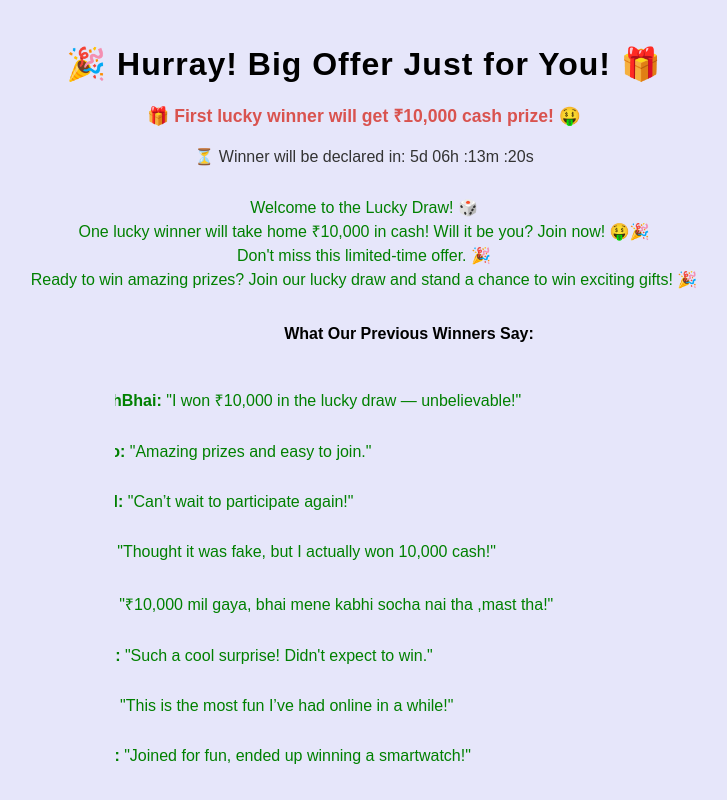
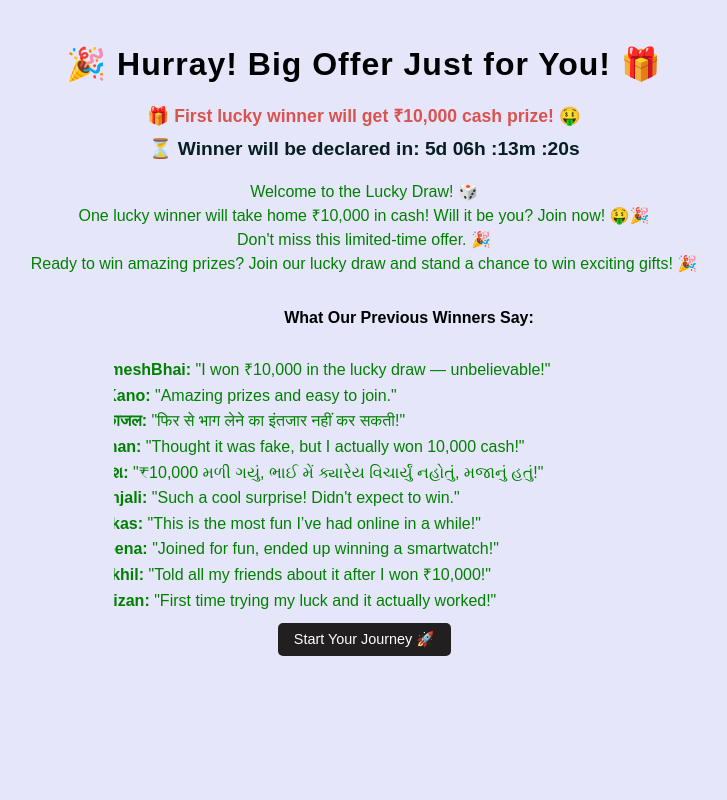
Before and after one commit to Ronak0602/lucky-draw-frontend, a React (Create React App) app: page / in a window 1280 px wide. Shown: the top 800 px of the page, without its empty margins (276-1003 px from the left). Built offline with nearby package versions, Linux system fonts and the light colour scheme.

Commit message:
Fix: Adjust gap between Pay ₹1 and Choose File button

```diff
--- a/src/components/CountdownTimer.jsx
+++ b/src/components/CountdownTimer.jsx
@@ -34,7 +34,7 @@ const CountdownTimer = ({ targetDate }) => {
   }
 
   return (
-    <div style={{ fontSize: "1rem", color: "#333", margin: "10px 0", textAlign: "center" }}>
+  <div className="countdown-timer">
     ⏳ Winner will be declared in:{" "}
     {timeLeft.days > 0 && `${timeLeft.days}d `}
     {timeLeft.hours.toString().padStart(2, "0")}h :
@@ -42,6 +42,7 @@ const CountdownTimer = ({ targetDate }) => {
     {timeLeft.seconds.toString().padStart(2, "0")}s
   </div>
 );
+
 };
 
 export default CountdownTimer;
--- a/src/components/IntroPage.css
+++ b/src/components/IntroPage.css
@@ -4,10 +4,12 @@
   flex-direction: column;
   align-items: center;
   justify-content: flex-start;
-  height: 120vh;
+  min-height: 100vh;
   padding: 1rem;
   padding-top: 5px;
+  padding-bottom: 30px;
   background-color: #e6e6fa;
+  box-sizing: border-box;
 }
 
 .intro-title {
@@ -43,14 +45,13 @@
 .start-button {
   padding: 8px 10px;
   font-size: 0.9rem;
-  background-color: black;
+  background-color: rgb(33, 31, 31);
   color: #fff;
   border: none;
   border-radius: 5px;
   cursor: pointer;
   width: 173px;
-
-  margin-bottom: 40px;
+  margin-bottom: 5px;
 }
 
 
@@ -59,13 +60,16 @@
     opacity: 0;
     transform: translateY(-50px);
   }
+
   60% {
     opacity: 1;
     transform: translateY(20px);
   }
+
   80% {
     transform: translateY(-10px);
   }
+
   100% {
     transform: translateY(0);
   }
@@ -85,26 +89,73 @@
 
 /* Winner comment container */
 .winner-comment-container {
-  width: 100%;                   /* Full width of the parent container */
-  overflow: hidden;              /* Hide the overflowing text */
-  display: flex;                 /* Horizontal movement */
+  width: 100%;
+  /* Full width of the parent container */
+  overflow: hidden;
+  /* Hide the overflowing text */
+  display: flex;
+  /* Horizontal movement */
   position: relative;
 }
 
-/* The text that scrolls */
+
 .winner-comment-text {
-  display: inline-block;         /* Keep it in one line */
-  white-space: nowrap;           /* No line breaks allowed */
-  animation: scroll-left-to-right 10s linear infinite; /* Continuous scroll */
+  margin: 0 19px;
+  line-height: 1.6;
+  display: block;
+  display: inline-block;
+  white-space: nowrap;
+  animation: scroll-left-to-right 10s linear infinite;
   color: green;
 }
 
 /* Define the animation for the text */
 @keyframes scroll-left-to-right {
   0% {
-    transform: translateX(100%);  /* Start from the right, outside of the container */
+    transform: translateX(100%);
+    /* Start from the right, outside of the container */
   }
+
   100% {
-    transform: translateX(-100%); /* End at the left, completely offscreen */
+    transform: translateX(-100%);
+    /* End at the left, completely offscreen */
   }
 }
+
+.countdown-timer {
+  white-space: nowrap;
+  /* Prevent wrapping */
+  display: inline-block;
+  font-size: 0.2rem;
+  /* Required for nowrap to work */
+  font-size: 1.2rem;
+  color: #071e22;
+  font-weight: bold;
+  text-align: center;
+  /* Optional: scroll if too long */
+}
+
+.payment-container {
+  display: flex;
+  flex-direction: column;
+  align-items: center;
+  gap: 1rem; /* QR, button aur inputs ke beech spacing */
+  padding: 2rem;
+}
+
+.payment-container img {
+  display: block;      /* image ko block bana do */
+  margin: 0 auto 1.5rem auto; /* top 0, bottom 1.5rem, left-right auto for centering */
+}
+
+.payment-container a button {
+  margin-bottom: 2rem;  /* button ke neeche extra space */
+}
+
+.file-upload-container {
+  display: flex;
+  flex-direction: column;
+  align-items: center;
+  gap: 0.25rem; /* file button aur file name ke beech chhota gap */
+  margin-top: 0; /* yaha negative margin mat do */
+}
--- a/src/components/IntroPage.jsx
+++ b/src/components/IntroPage.jsx
@@ -7,9 +7,9 @@ import "./IntroPage.css";
 const previousWinners = [
     { name: "RameshBhai", comment: "I won ₹10,000 in the lucky draw — unbelievable!" },
     { name: "Kano", comment: "Amazing prizes and easy to join." },
-    { name: "kajal", comment: "Can’t wait to participate again!" },
+    { name: "काजल", comment: "फिर से भाग लेने का इंतजार नहीं कर सकती!" },
     { name: "Aman", comment: "Thought it was fake, but I actually won 10,000 cash!" },
-    { name: "Suresh", comment: "₹10,000  mil gaya, bhai mene kabhi socha nai tha ,mast tha!" },
+    { name: "સુરેશ", comment: "₹10,000 મળી ગયું, ભાઈ મેં ક્યારેય વિચાર્યું નહોતું, મજાનું હતું!" },
     { name: "Anjali", comment: "Such a cool surprise! Didn't expect to win." },
     { name: "Vikas", comment: "This is the most fun I’ve had online in a while!" },
     { name: "Reena", comment: "Joined for fun, ended up winning a smartwatch!" },
@@ -52,9 +52,9 @@ const IntroPage = () => {
                 <h2 className="sub-text">What Our Previous Winners Say:</h2>
                 {previousWinners.map((winner, index) => (
                     <div key={index} className="winner-comment-container">
-                    <p className="winner-comment-text">
-                        <strong>{winner.name}:</strong> "{winner.comment}"
-                    </p>
+                        <p className="winner-comment-text">
+                            <strong>{winner.name}:</strong> "{winner.comment}"
+                        </p>
                     </div>
                 ))}
             </div>
--- a/src/components/PaymentProofPage.jsx
+++ b/src/components/PaymentProofPage.jsx
@@ -1,5 +1,6 @@
 import { useState } from 'react';
 import { useParams } from 'react-router-dom';
+import "./IntroPage.css";
 
 const PaymentProofPage = () => {
   const { userId } = useParams();  // Get userId from URL params
@@ -23,12 +24,19 @@ const PaymentProofPage = () => {
     const serverUrl = process.env.REACT_APP_SERVER_URL
 
     try {
-      const res = await fetch(`${serverUrl}api/payment/upload-proof/${userId}`, {
+      const res = await fetch(`${serverUrl}payment/upload-proof/${userId}`, {
         method: 'POST',
         body: formData,
       });
 
-      const data = await res.json();
+      const text = await res.text(); // pehle response as text lo
+      let data;
+
+      try {
+        data = JSON.parse(text); // JSON parse try
+      } catch {
+        data = { msg: text }; // agar parse fail ho, text ko msg me daal do
+      }
 
       if (res.ok) {
         setMessage('Payment proof uploaded successfully!');
@@ -41,14 +49,31 @@ const PaymentProofPage = () => {
   };
 
   return (
-    <div style={{ textAlign: 'center', padding: '2rem' }}>
+    <div className="payment-container">
       <h2>Scan this QR to pay ₹1</h2>
-      <img src="/QR_code.jpg" alt="QR Code" width="200" />  {/* QR image path */}
 
-      <br />
-      <input type="file" onChange={handleFileChange} />
-      <br /><br />
-      <button onClick={handleUpload}>Upload Payment Proof</button>
+      <img src="/QR_code.jpg" alt="QR Code" width="200" style={{ marginBottom: '-0.35rem' }} />
+
+      <a href="upi://pay?pa=sumit.verma0991-3@oksbi&pn=MyShop&tn=Payment for test&am=1&cu=INR">
+        <button className="start-button">Pay ₹1</button>
+      </a>
+
+      <div className="file-upload-container" style={{ marginTop: '-3rem' }}>
+        <input
+          type="file"
+          id="fileInput"
+          style={{ display: 'none' }}
+          onChange={handleFileChange}
+        />
+        <button className="start-button" onClick={() => document.getElementById('fileInput').click()}>
+          Choose File
+        </button>
+        {file && <span style={{ marginLeft: '10px', marginTop: '-1rem' }}>{file.name}</span>}
+      </div>
+
+      <button onClick={handleUpload} className="start-button" style={{ marginTop: '2rem' }}>
+        Upload Payment Proof
+      </button>
 
       {message && <p style={{ color: message.includes('Error') ? 'red' : 'green' }}>{message}</p>}
     </div>
```
Lines whose indentation alone changed are shown as unchanged.
